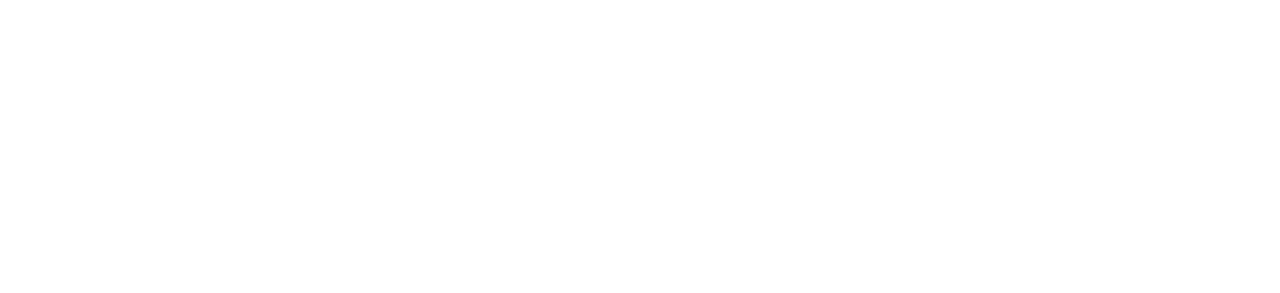
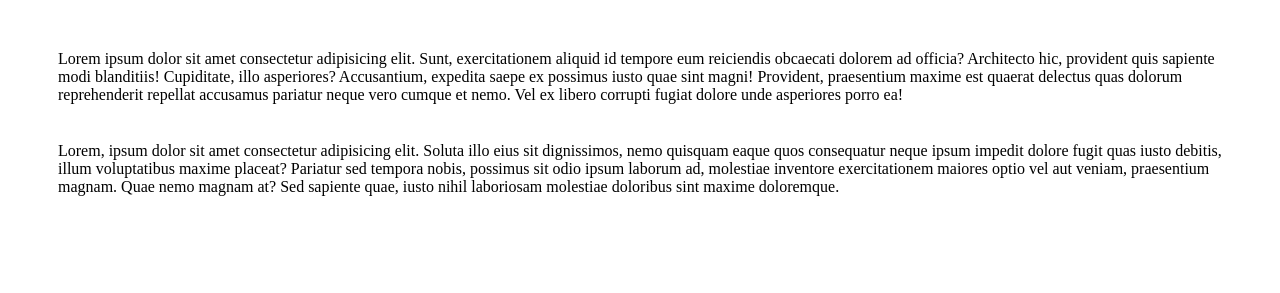
Before and after one commit to rizwankhan3456/item, a plain HTML site: page index.html in a window 1280 px wide. Drawn offline with Linux system fonts and the light colour scheme.

Commit message:
top section

```diff
--- a/index.html
+++ b/index.html
@@ -1 +1,18 @@
-<html></html>
+<!DOCTYPE html>
+<html lang="en">
+<head>
+    <meta charset="UTF-8">
+    <meta http-equiv="X-UA-Compatible" content="IE=edge">
+    <meta name="viewport" content="width=device-width, initial-scale=1.0">
+    <title>Document</title>
+</head>
+<body>
+    <p style="margin: 50px; margin-bottom: 10px;">Lorem ipsum dolor sit amet consectetur adipisicing elit. Sunt, exercitationem aliquid id tempore eum reiciendis obcaecati dolorem ad officia? Architecto hic, provident quis sapiente modi blanditiis! Cupiditate, illo asperiores? Accusantium, expedita saepe ex possimus iusto quae sint magni! Provident, praesentium maxime est quaerat delectus quas dolorum reprehenderit repellat accusamus pariatur neque vero cumque et nemo. Vel ex libero corrupti fugiat dolore unde asperiores porro ea!</p>
+
+    <br>
+    <p style="margin: 50px; margin-top: 10px;"> Lorem, ipsum dolor sit amet consectetur adipisicing elit. Soluta illo eius sit dignissimos, nemo quisquam eaque quos consequatur neque ipsum impedit dolore fugit quas iusto debitis, illum voluptatibus maxime placeat? Pariatur sed tempora nobis, possimus sit odio ipsum laborum ad, molestiae inventore exercitationem maiores optio vel aut veniam, praesentium magnam. Quae nemo magnam at? Sed sapiente quae, iusto nihil laboriosam molestiae doloribus sint maxime doloremque.</p>
+
+     <br>
+     <br>
+</body>
+</html>
```
